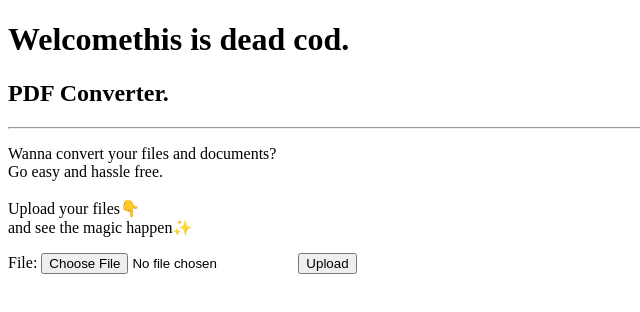
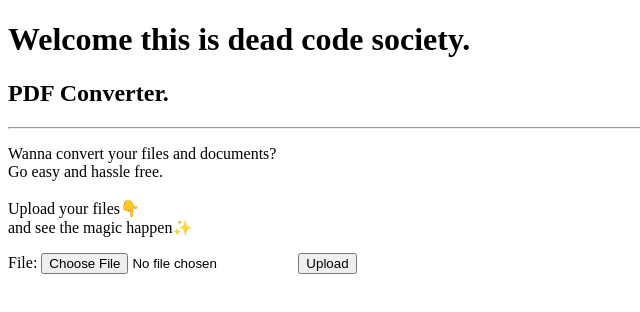
Before and after one commit to prik73/PDF-Converter, a plain HTML site: page index.html in a window 1280 px wide. Shown: the whole page, without its empty margins (0-640 px from the left). Drawn offline with Linux system fonts and the light colour scheme.

Commit message:
new change trying editing in vim

```diff
--- a/index.html
+++ b/index.html
@@ -7,7 +7,7 @@
     <title>PDF Converter - Convert files from and to pdf</title>
 </head>
 <body>
-    <h1>Welcomethis is dead cod.</h1>
+    <h1>Welcome this is dead code society.</h1>
     <h2>PDF Converter.</h2>
     <hr/>
     <p>Wanna convert your files and documents?
```
